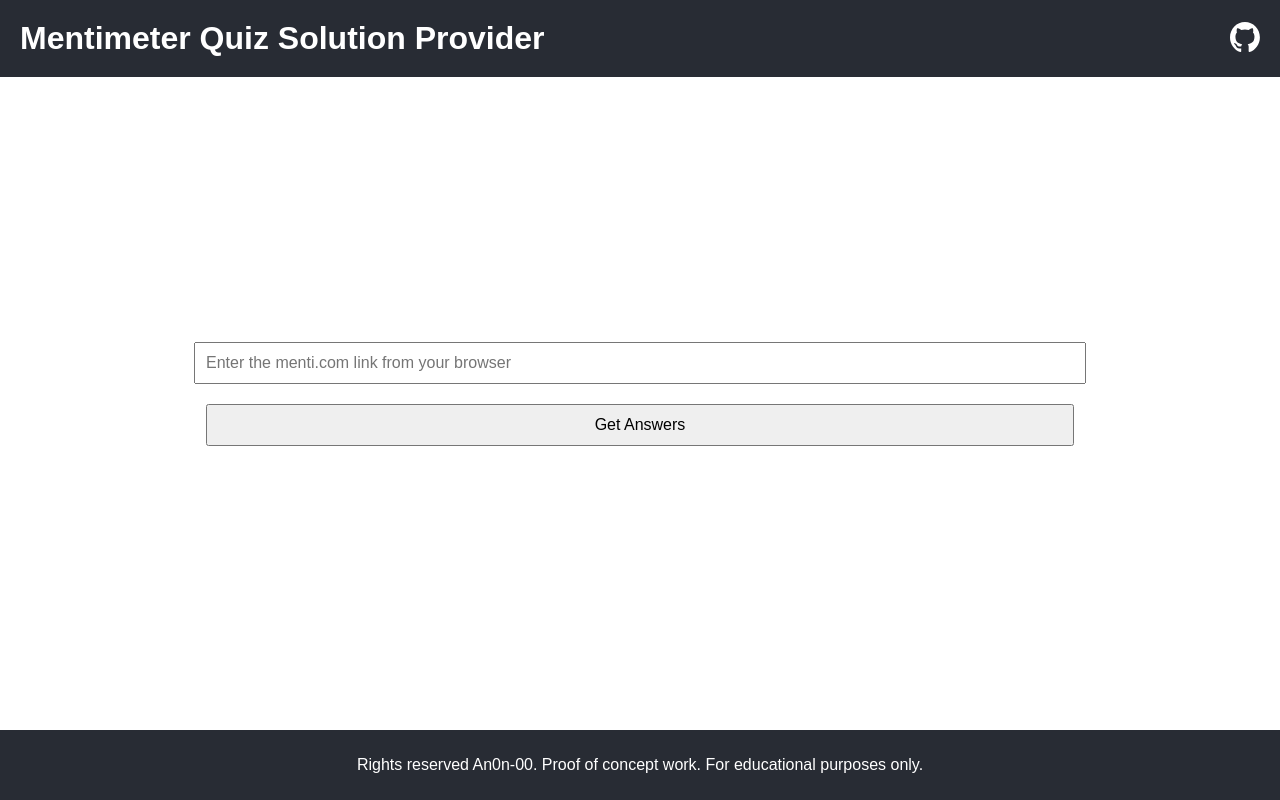
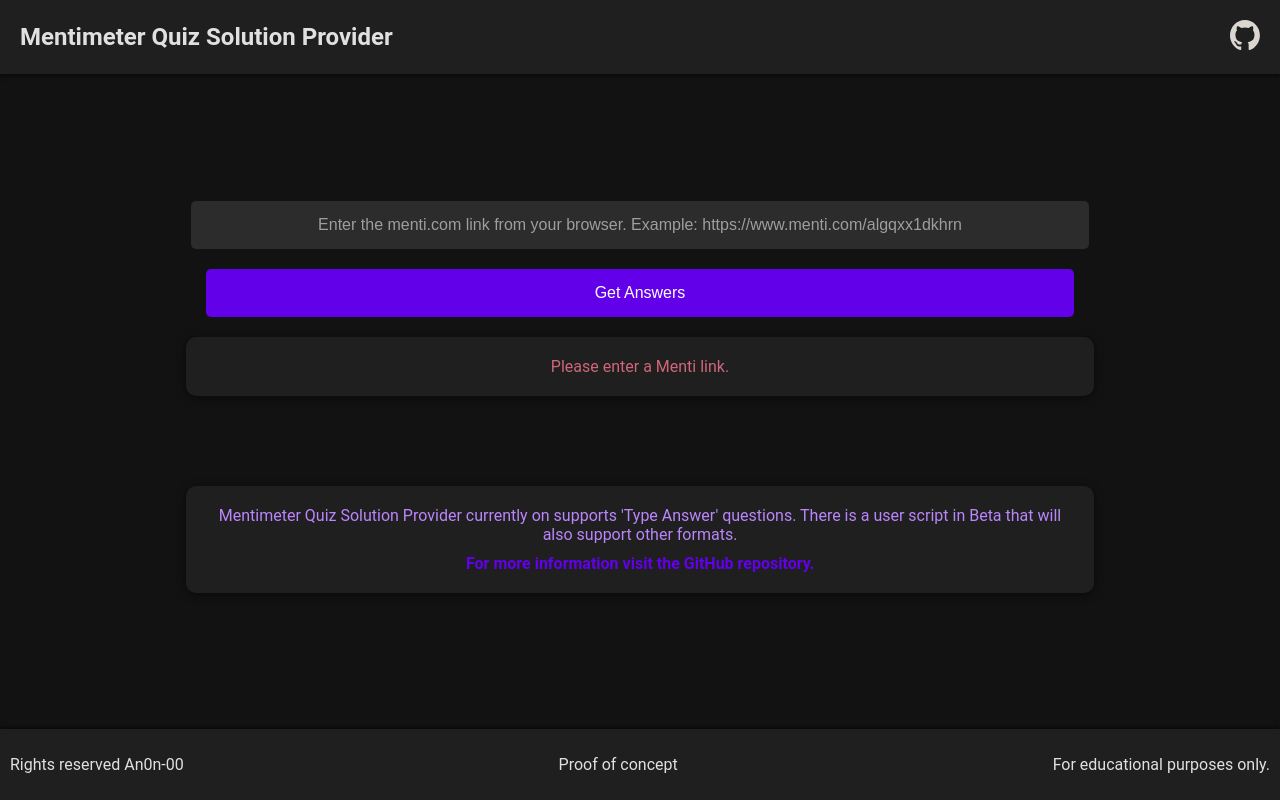
Before and after one commit to An0n-00/mentimeter-quiz-solutions, a plain HTML site: page index.html in a window 1280 px wide. Drawn offline with Linux system fonts and the light colour scheme.

Commit message:
add new gui and do some stuff

```diff
--- a/index.css
+++ b/index.css
@@ -1,23 +1,31 @@
 body {
-    font-family: Arial, sans-serif;
+    font-family: 'Roboto', sans-serif;
     margin: 0;
     padding: 0;
     display: flex;
     flex-direction: column;
     min-height: 100vh;
+    background-color: #121212;
+    color: #e0e0e0;
 }
 
 header {
-    background-color: #282c34;
-    color: white;
+    background-color: #1f1f1f;
+    color: #e0e0e0;
     padding: 20px;
     display: flex;
     justify-content: space-between;
     align-items: center;
+    box-shadow: 0 2px 4px rgba(0, 0, 0, 0.5);
 }
 
 header h1 {
     margin: 0;
+    font-size: 24px;
+}
+
+header a img {
+    filter: invert(100%);
 }
 
 main {
@@ -29,39 +37,132 @@ main {
     padding: 20px;
 }
 
-main input, main button {
+main form input, main form button, #solution {
     margin: 10px;
-    padding: 10px;
+    padding: 15px;
     font-size: 16px;
     width: 70%;
+    border: none;
+    border-radius: 5px;
+    transition: all 0.3s ease;
+}
+
+main form input {
+    background-color: #2c2c2c;
+    color: #e0e0e0;
+}
+
+main form input::placeholder {
+    color: #9e9e9e;
+}
+
+main form button {
+    background-color: #6200ea;
+    color: #ffffff;
+    cursor: pointer;
+}
+
+main form button:hover {
+    background-color: #3700b3;
+}
+
+main form input:focus, main form button:focus {
+    outline: none;
+    box-shadow: 0 0 5px #6200ea;
+}
+
+#mentiLink::placeholder {
+    text-align: center;
+}
+
+main form {
+    width: 100%;
+    display: flex;
+    flex-direction: column;
+    align-items: center;
+    justify-content: center;
 }
 
 #solution {
-    width: 70%;
-    margin-top: 20px;
+    background-color: #1f1f1f;
+    padding: 20px;
+    border-radius: 10px;
+    box-shadow: 0 2px 10px rgba(0, 0, 0, 0.5);
+    transition: all 0.3s ease;
+}
+
+#solution.loading {
+    color: #86fcc1;
+    text-align: center;
+}
+
+#solution.error {
+    color: #cf6679;
+    text-align: center;
 }
 
 #solution div {
-    background-color: #f9f9f9;
-    border: 1px solid #ddd;
+    background-color: #2c2c2c;
+    border: 1px solid #6200ea;
     border-radius: 5px;
     padding: 15px;
     margin-bottom: 10px;
+    transition: all 0.3s ease;
+}
+
+#solution div:hover {
+    background-color: #3700b3;
 }
 
 #solution h3 {
     margin: 0 0 10px 0;
     font-size: 18px;
+    color: #bb86fc;
 }
 
 #solution p {
     margin: 5px 0;
     font-size: 16px;
+    color: #e0e0e0;
 }
 
 footer {
-    background-color: #282c34;
-    color: white;
+    background-color: #1f1f1f;
+    color: #e0e0e0;
     text-align: center;
     padding: 10px;
+    box-shadow: 0 -2px 4px rgba(0, 0, 0, 0.5);
+    display: flex;
+    justify-content: space-between;
+    align-items: center;
 }
+
+#notice {
+    background-color: #1f1f1f;
+    color: #e0e0e0;
+    padding: 20px;
+    border-radius: 10px;
+    box-shadow: 0 2px 10px rgba(0, 0, 0, 0.5);
+    margin-top: 80px;
+    margin-bottom: 20px;
+    width: 70%;
+    text-align: center;
+    transition: all 0.3s ease;
+}
+
+#notice p {
+    margin: 0 0 10px 0;
+    font-size: 16px;
+    color: #bb86fc;
+}
+
+#notice a {
+    color: #6200ea;
+    text-decoration: none;
+    font-weight: bold;
+}
+
+#notice a:hover {
+    color: #3700b3;
+    text-decoration: underline;
+}
--- a/index.html
+++ b/index.html
@@ -13,17 +13,28 @@
 <body>
     <header>
         <h1>Mentimeter Quiz Solution Provider</h1>
-        <a href="https://github.com/An0n-00" target="_blank">
-            <img src="./pics/github-mark-white.svg" alt="GitHub" width="30" height="30">
+        <a href="https://github.com/An0n-00/mentimeter-quiz-solutions" target="_blank">
+            <img src="./pics/github-mark.svg" alt="GitHub" width="30" height="30">
         </a>
     </header>
     <main>
-        <input type="text" id="mentiLink" placeholder="Enter the menti.com link from your browser">
-        <button id="getAnswers">Get Answers</button>
+
+        <form action="" id="getAnswersForm">
+            <input type="text" id="mentiLink" placeholder="Enter the menti.com link from your browser. Example: https://www.menti.com/algqxx1dkhrn">
+            <button id="getAnswers" type="submit">Get Answers</button>
+        </form>
+
         <div id="solution"></div>
+
+        <div id="notice">
+            <p>Mentimeter Quiz Solution Provider currently on supports 'Type Answer' questions. There is a user script in Beta that will also support other formats. </p>
+            <a href="https://github.com/An0n-00/mentimeter-quiz-solutions">For more information visit the GitHub repository.</a>
+        </div>
     </main>
     <footer>
-        <p>Rights reserved An0n-00. Proof of concept work. For educational purposes only.</p>
+        <p>Rights reserved An0n-00</p>
+        <p>Proof of concept</p>
+        <p>For educational purposes only.</p>
     </footer>
 </body>
 </html>
--- a/index.js
+++ b/index.js
@@ -1,12 +1,20 @@
+showAlert('Please enter a Menti link.', 'error');
+
+document.getElementById('getAnswersForm').addEventListener('submit', (e) => {e.preventDefault();});
+
 document.getElementById('getAnswers').addEventListener('click', async function() {
     let mentiLink = document.getElementById('mentiLink').value;
-    let mentiSessionId = mentiLink.split('/').pop().substring(0, 10) + "?";
+    if (mentiLink === '' || !mentiLink.includes('menti.com')) {
+        showAlert('Please enter a Menti link.', 'error');
+        return;
+    }
+    let mentiSessionId = mentiLink.split('/').pop().split('?')[0];
     if (mentiSessionId) {
-        document.getElementById('solution').innerText = `Fetching answers for MentiSession: ${mentiSessionId}...`;
+        showAlert(`Fetching answers for MentiSession: ${mentiSessionId}...`, 'loading');
         let data = await getData(`https://api.allorigins.win/raw?url=https://api.mentimeter.com/audience/slide-deck/${mentiSessionId}`);
         document.getElementById('solution').innerText = '';
         if (data.series === undefined) {
-            document.getElementById('solution').innerText = 'No questions found. Please check if this is a correct Menti link. ' + `(${data.message})`;
+            showAlert('No questions found. Please check if this is a correct Menti link. ' + `(${data.message})`, "error");
         }
         data.series.questions.forEach(question => {
             if (question.type === 'quiz_open') {
@@ -15,13 +23,26 @@ document.getElementById('getAnswers').addEventListener('click', async function()
                 let newQuestion = document.createElement('div');
                 newQuestion.innerHTML = `<h3>Question: ${questionText}</h3>`;
                 correctAnswers.forEach(answer => {
-                    newQuestion.innerHTML += `<p>Answer: ${answer.label}</p>`;
+                    newQuestion.innerHTML += `<p><b>Answer: ${answer.label}</b></p>`;
                 });
+                document.getElementById('solution').appendChild(newQuestion);
+            } else if (question.type === 'quiz') {
+                let questionText = question.question;
+                let correctAnswer = question.choices.filter(choice => choice.correct_answers === true);
+                let newQuestion = document.createElement('div');
+                newQuestion.innerHTML = `<h3>Question: ${questionText}</h3>`;
+                if (correctAnswer.length === 0) {
+                    newQuestion.innerHTML += `<p><b>This Question Type is not supported yet.</b></p>`;
+                } else {
+                    correctAnswer.forEach(answer => {
+                        newQuestion.innerHTML += `<p><b>Answer: ${answer.label}</b></p>`;
+                    });
+                }
                 document.getElementById('solution').appendChild(newQuestion);
             }
         });
     } else {
-        alert('Please enter a valid menti.com link.');
+        showAlert('Please enter a valid menti.com link.', 'error');
     }
 });
 
@@ -46,7 +67,7 @@ async function getData(link) {
         if (response.status === 200) {
             return response.json();
         } else {
-            alert('Failed to fetch data. Something went wrong.');
+            showAlert('Failed to fetch data. Something went wrong.', 'error');
             throw new Error('Failed to fetch data');
         }
     })
@@ -54,3 +75,21 @@ async function getData(link) {
         return data;
     });
 }
+
+function showAlert(message, type) {
+    const solutionDiv = document.getElementById('solution');
+    solutionDiv.innerText = message;
+    solutionDiv.className = type;
+}
+
+function showLoading(message) {
+    const solutionDiv = document.getElementById('solution');
+    solutionDiv.innerText = message;
+    solutionDiv.className = 'loading';
+}
+
+function clearSolution() {
+    const solutionDiv = document.getElementById('solution');
+    solutionDiv.innerText = '';
+    solutionDiv.className = '';
+}
```
Also changed, not shown: 1 other file.
